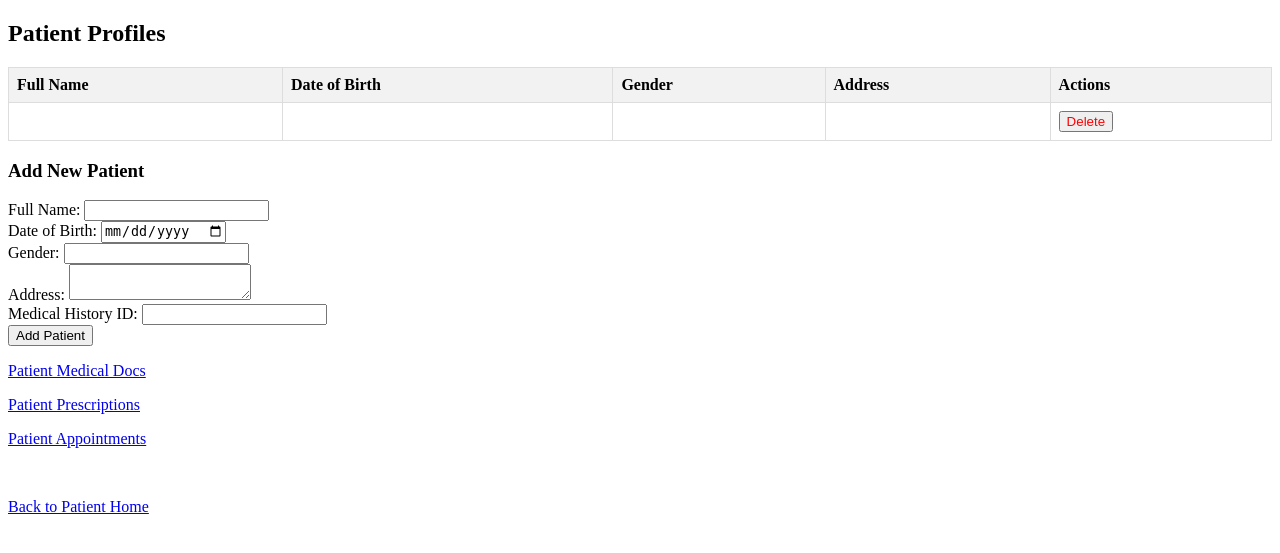
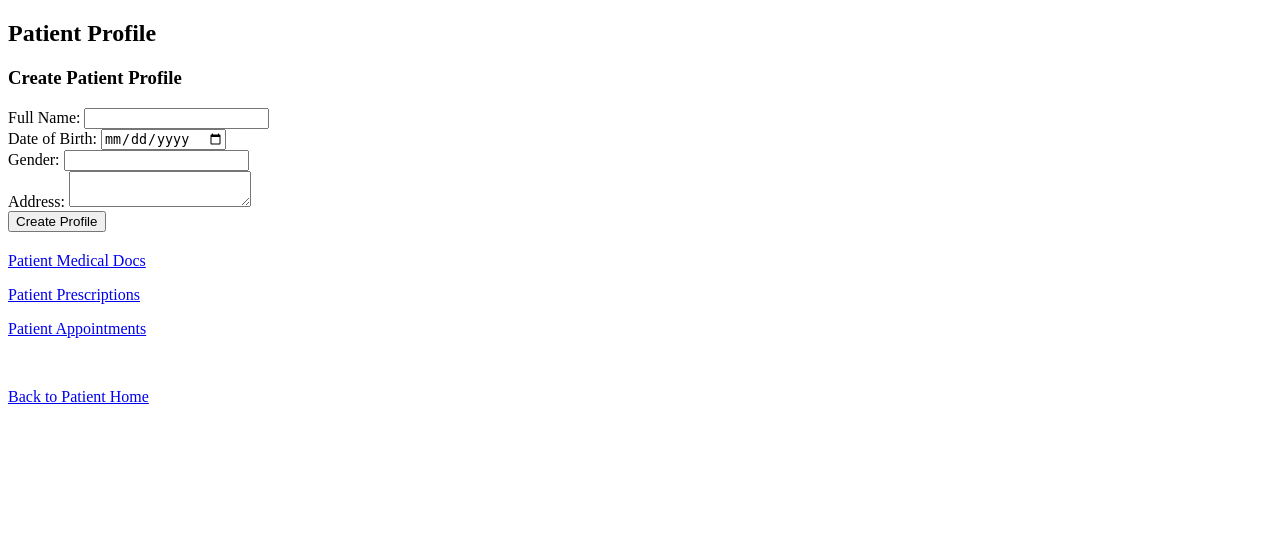
Before and after one commit to KhoaDao03/4521-Group13, a Flask app: page /patientprofile in a window 1280 px wide. Shown: the top 553 px of the page. Run offline with Flask 3, Linux system fonts and the light colour scheme; tables that the repository leaves empty or names only in its code hold one stand-in row (values such as "Sample post").

Commit message:
current changes

```diff
--- a/templates/patientProfile.html
+++ b/templates/patientProfile.html
@@ -2,7 +2,7 @@
 <html lang="en">
 <head>
     <meta charset="UTF-8">
-        <title>Patient Profiles</title>
+    <title>Patient Profile</title>
     <style>
         table {
             width: 100%;
@@ -16,10 +16,16 @@
         th {
             background-color: #f2f2f2;
         }
+        .form-section {
+            margin-bottom: 20px;
+        }
     </style>
 </head>
 <body>
-        <h2>Patient Profiles</h2>
+    <h2>Patient Profile</h2>
+
+    {% if profile %}
+        <!-- Display the patient's existing profile -->
         <table>
             <thead>
                 <tr>
@@ -31,43 +37,37 @@
                 </tr>
             </thead>
             <tbody>
-                {% for profile in patient_profiles %}
                 <tr>
                     <td>{{ profile['FullName'] }}</td>
-                    <td>{{ profile['DOB'] }}</td>
+                    <td>{{ profile['DOB'] | date('Y-m-d') }}</td>
                     <td>{{ profile['Gender'] }}</td>
                     <td>{{ profile['Address'] }}</td>
                     <td>
-                        <form action="/delete/{{ profile['PatientID'] }}" method="post">
-                            <button type="submit" style="color: red;">Delete</button>
+                        <form action="/deleteProfile" method="post">
+                            <button type="submit" style="color: red;">Delete Profile</button>
                         </form>
                     </td>
                 </tr>
-                {% endfor %}
             </tbody>
         </table>
-
-    <h3>Add New Patient</h3>
-    <!-- Form for adding a new patient -->
+    {% else %}
+        <div class="form-section">
+            <h3>Create Patient Profile</h3>
+            <!-- Form for creating a new patient profile -->
             <form action="/addPatient" method="POST">
                 Full Name: <input type="text" name="FullName" required><br>
                 Date of Birth: <input type="date" name="DOB" required><br>
                 Gender: <input type="text" name="Gender"><br>
                 Address: <textarea name="Address"></textarea><br>
-        Medical History ID: <input type="number" name="MedicalHistoryID"><br>
-        <input type="submit" value="Add Patient">
+                <input type="submit" value="Create Profile">
             </form>
-
-
-
-<!-- <h1>Patient Profile</h1> -->
+        </div>
+    {% endif %}
 
     <p><a href="/patientmedicaldocs">Patient Medical Docs</a></p>
     <p><a href="/patientprescriptions">Patient Prescriptions</a></p>
     <p><a href="/patientappointments">Patient Appointments</a></p>
 
-
-
     <br><p><a href="/patienthome">Back to Patient Home</a></p>
 </body>
 </html>
```
Lines whose indentation alone changed are shown as unchanged.
